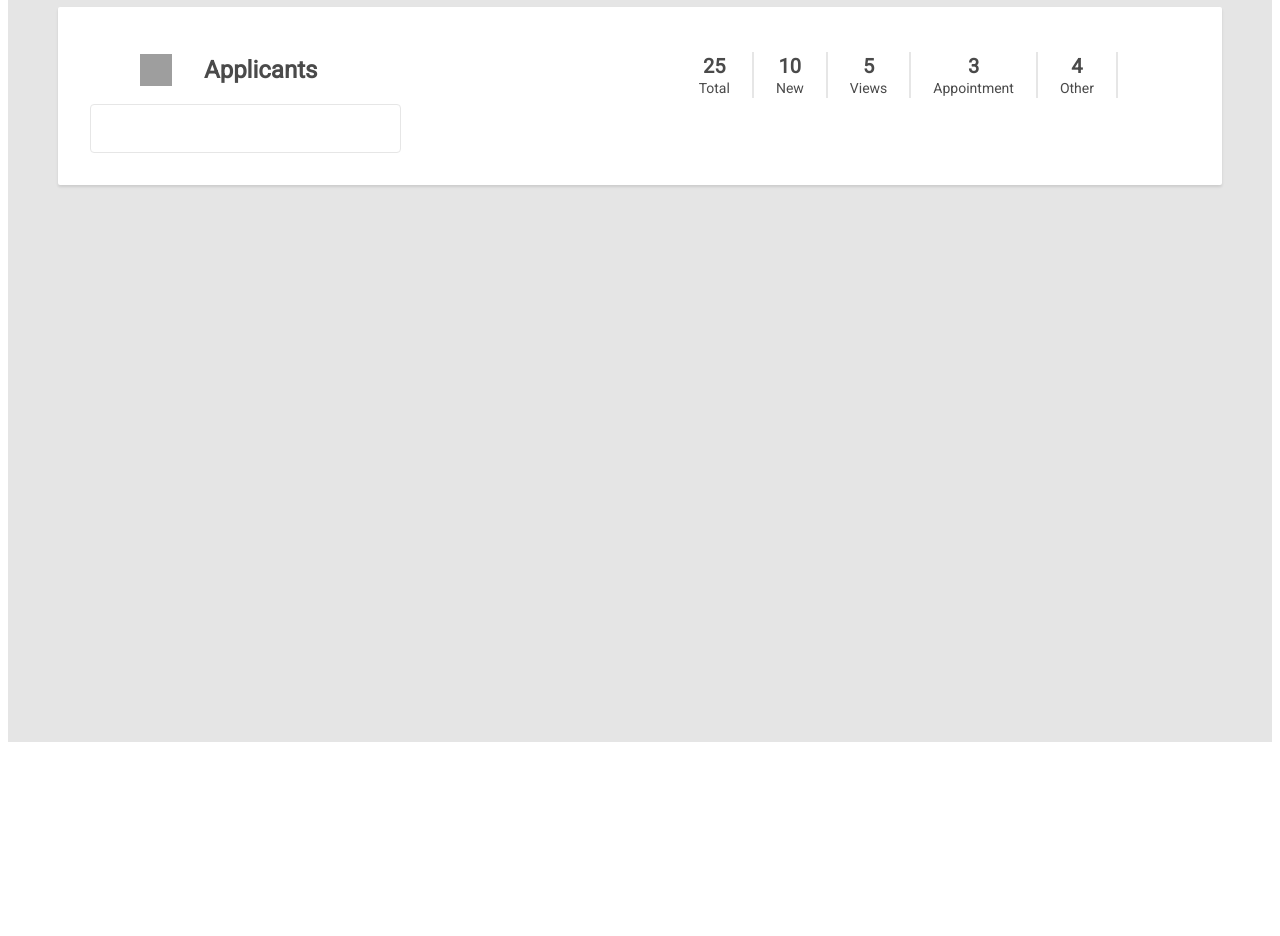
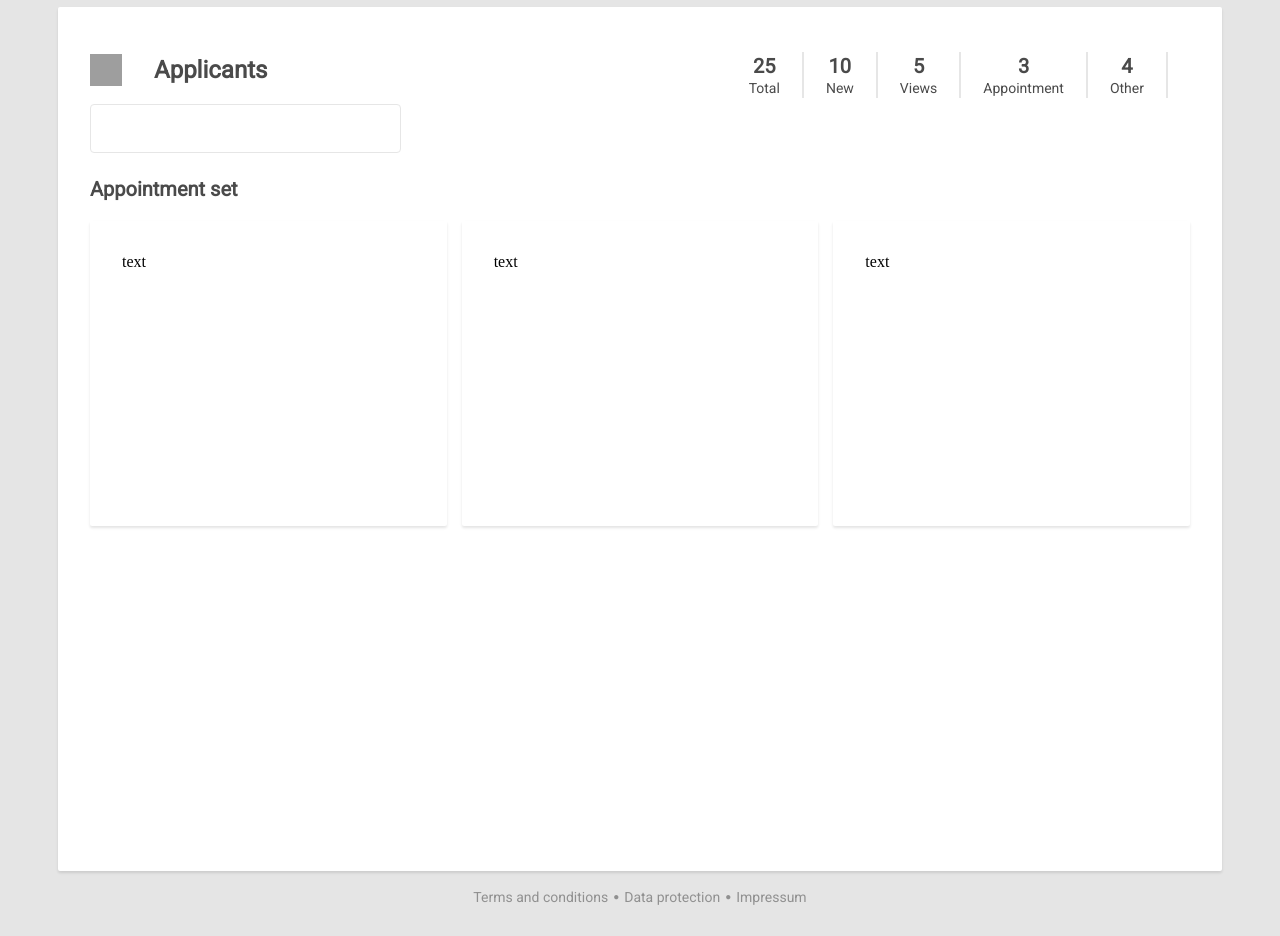
Before and after one commit to danielasofrone/e-State, a React app: page / in a window 1280 px wide. Shown: the part 66-1002 px from the top of the page. Before the commit the page ends 816 px from the top, so only its background shows below. Built offline with nearby package versions, Linux system fonts and the light colour scheme; grey boxes are pictures that could not be loaded.

Commit message:
added the footer and the grid component

```diff
--- a/public/index.html
+++ b/public/index.html
@@ -21,7 +21,7 @@
 
     <title>McMakler</title>
   </head>
-  <body>
+  <body style="background: #e5e5e5; background-size: cover; height: 100vh;">
     <noscript>
       You need to enable JavaScript to run this app.
     </noscript>
--- a/src/components/ApplicantsPage/ApplicantsPage.js
+++ b/src/components/ApplicantsPage/ApplicantsPage.js
@@ -4,10 +4,14 @@ import SubNavigationBar from "../SubNavigationBar/SubNavigationBar";
 
 const ApplicantsPage = () => (
   <S.Wrapper>
-    <S.ElementsContainer>
-      <SubNavigationBar />
-      <S.SearchBar />
-    </S.ElementsContainer>
+    <SubNavigationBar />
+    <S.SearchBar />
+    <S.CategoryTitle>Appointment set</S.CategoryTitle>
+    <S.Grid>
+      <S.Card>text</S.Card>
+      <S.Card>text</S.Card>
+      <S.Card>text</S.Card>
+    </S.Grid>
   </S.Wrapper>
 );
 
--- a/src/components/ApplicantsPage/applicantsPage.styled.js
+++ b/src/components/ApplicantsPage/applicantsPage.styled.js
@@ -1,7 +1,7 @@
 import styled from "styled-components";
 
 export const Wrapper = styled.div`
-  height: auto;
+  height: 100%;
   margin: 0 50px;
   border-radius: 2px;
   box-shadow: 0 2px 3px 0 rgba(0, 0, 0, 0.11);
@@ -16,3 +16,37 @@ export const SearchBar = styled.input`
   border: 1px solid #e6e6e6;
   border-radius: 4px;
 `;
+
+export const Grid = styled.div`
+  width: 100%;
+  float: left;
+  display: grid;
+  grid-template-columns: repeat(3, 1fr);
+  gap: 15px;
+  margin-top: 20px;
+`;
+
+export const CategoryTitle = styled.div`
+  font-family: "Roboto", sans-serif;
+  font-weight: bold;
+  font-size: 20px;
+  line-height: 24px;
+  color: #4a4a4a;
+  margin-top: 24px;
+`;
+
+export const Card = styled.div`
+  width: auto;
+  height: auto;
+  min-height: 305px;
+  min-height: 241px;
+  border-radius: 2px;
+  box-shadow: 0 2px 3px 0 rgba(0, 0, 0, 0.11);
+  background-color: #ffffff;
+  float: left;
+  padding: 32px;
+  display: grid;
+  justify-content: space-between;
+  flex-direction: column;
+  grid-template-columns: 1fr 200px;
+`;
--- /dev/null
+++ b/src/components/Footer/Footer.js
@@ -0,0 +1,16 @@
+import React from "react";
+import * as S from "./footer.styled";
+
+const Footer = () => (
+  <S.Wrapper>
+    <S.TextContainer>
+      <S.Text>Terms and conditions</S.Text>
+      <S.DecorationDot>&#9679;</S.DecorationDot>
+      <S.Text>Data protection</S.Text>
+      <S.DecorationDot>&#9679;</S.DecorationDot>
+      <S.Text>Impressum</S.Text>
+    </S.TextContainer>
+  </S.Wrapper>
+);
+
+export default Footer;
--- /dev/null
+++ b/src/components/Footer/footer.styled.js
@@ -0,0 +1,31 @@
+import styled from "styled-components";
+
+export const Wrapper = styled.div`
+  height: 35px;
+  bottom: 0;
+  padding: 15px 0;
+`;
+
+export const TextContainer = styled.div`
+  display: flex;
+  flex-direction: row;
+  justify-content: center;
+`;
+
+export const Text = styled.span`
+  padding: 0 5px;
+  font-family: "Roboto", sans-serif;
+  font-weight: normal;
+  font-size: 14px;
+  line-height: 22px;
+  color: #4a4a4a;
+  mix-blend-mode: normal;
+  opacity: 0.54;
+  cursor: pointer;
+`;
+export const DecorationDot = styled.div`
+  font-size: 10px;
+  color: #4a4a4a;
+  opacity: 0.54;
+  margin-top: 5px;
+`;
--- a/src/components/HomePage/HomePage.js
+++ b/src/components/HomePage/HomePage.js
@@ -2,11 +2,13 @@ import React from "react";
 import * as S from "./homePage.styled";
 import ApplicantsPage from "../ApplicantsPage/ApplicantsPage";
 import NavigationBar from "../NavigationBar/NavigationBar";
+import Footer from "../Footer/Footer";
 
 const HomePage = () => (
   <S.Wrapper>
     <NavigationBar />
     <ApplicantsPage></ApplicantsPage>
+    <Footer />
   </S.Wrapper>
 );
 
--- a/src/components/HomePage/homePage.styled.js
+++ b/src/components/HomePage/homePage.styled.js
@@ -3,5 +3,5 @@ import styled from "styled-components";
 export const Wrapper = styled.main`
   width: 100%;
   height: 100vh;
-  background: #e5e5e5;
+  /* background: #e5e5e5; */
 `;
--- a/src/components/NavigationBar/navigationBar.styled.js
+++ b/src/components/NavigationBar/navigationBar.styled.js
@@ -1,7 +1,7 @@
 import styled from "styled-components";
 
 export const Wrapper = styled.div`
-  margin: 0 50px;
+  margin: ${({ noMargin }) => (noMargin ? "0" : "0 50px")};
   height: 35px;
   top: 0;
   display: flex;
--- a/src/components/SubNavigationBar/SubNavigationBar.js
+++ b/src/components/SubNavigationBar/SubNavigationBar.js
@@ -4,7 +4,7 @@ import * as C from "../NavigationBar/navigationBar.styled";
 import back from "../../assets/icons/back.svg";
 
 const SubNavigationBar = () => (
-  <C.Wrapper>
+  <C.Wrapper noMargin>
     <S.LeftSide>
       <C.Icon src={back}></C.Icon>
       <S.Applicants>Applicants</S.Applicants>
```
